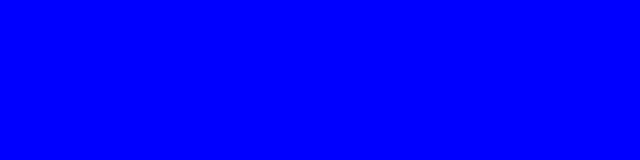
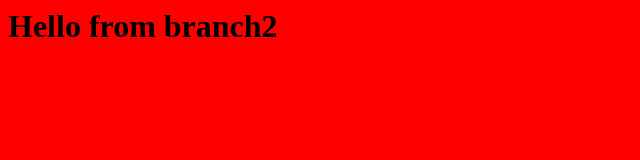
Before and after one commit to eaglebk/temp1, a plain HTML site: page index.html in a window 1280 px wide. Shown: the whole page, without its empty margins (0-640 px from the left). Drawn offline with Linux system fonts and the light colour scheme.

Commit message:
added title to red page

```diff
--- a/index.html
+++ b/index.html
@@ -1,4 +1,7 @@
 <html>
-	<body bgcolor="blue">
+	<body bgcolor="red">
+
+		<h1>Hello from branch2</h1>
+
 	</body>
 </html>
```
